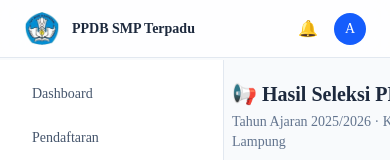
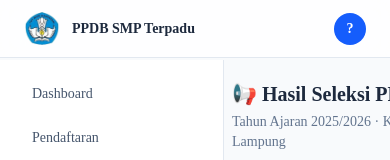
Before and after one commit to argabayu-cloud/ppdb-system, a Next.js app in the folder frontend-ppdb/: page /dashboard/pengumuman in a window 390 px wide. Shown: the top 160 px of the page. Built offline with nearby package versions, Linux system fonts and the light colour scheme.

Commit message:
feat: add responsive navbar component with user profile information

```diff
--- a/frontend-ppdb/src/components/navbar.tsx
+++ b/frontend-ppdb/src/components/navbar.tsx
@@ -2,11 +2,20 @@
 
 import NotificationBell from "./notifikasiBell";
 import Image from "next/image";
+import { useEffect, useState } from "react";
 
 export default function Navbar() {
+  const [user, setUser] = useState<any>(null);
+
+  useEffect(() => {
+    const storedUser = localStorage.getItem("user");
+    if (storedUser) {
+      setUser(JSON.parse(storedUser));
+    }
+  }, []);
+
   return (
     <nav className="w-full bg-white/80 backdrop-blur-md border-b border-slate-200 px-6 py-3 flex items-center justify-between fixed top-0 left-0 right-0 z-50">
-
       {/* LEFT */}
       <div className="flex items-center gap-3">
         <Image
@@ -23,17 +32,21 @@ export default function Navbar() {
       </div>
 
       {/* RIGHT */}
-      <div className="flex items-center gap-4">
-        <NotificationBell />
+      <div className="flex items-center gap-2">
+        {/* Avatar */}
+        <div className="w-8 h-8 rounded-full bg-blue-600 text-white flex items-center justify-center text-sm font-bold">
+          {user?.nama
+            ?.split(" ")
+            .map((n: string) => n[0])
+            .join("")
+            .slice(0, 2)
+            .toUpperCase() || "?"}
+        </div>
 
-        <div className="flex items-center gap-2">
-          <div className="w-8 h-8 rounded-full bg-blue-600 text-white flex items-center justify-center text-sm">
-            A
-          </div>
-          <span className="text-sm text-slate-700 hidden sm:block">
-            Arga Bayu
-          </span>
-        </div>
+        {/* Nama */}
+        <span className="text-sm text-slate-700 hidden sm:block">
+          {user?.nama || "Loading..."}
+        </span>
       </div>
     </nav>
   );
```
